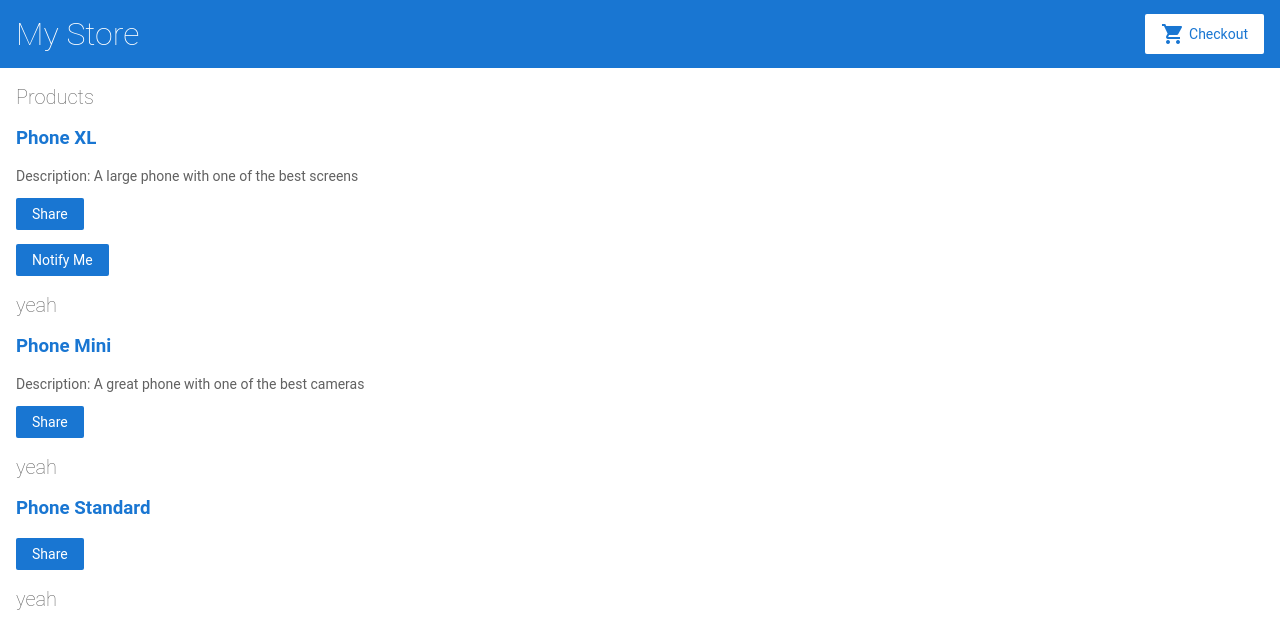
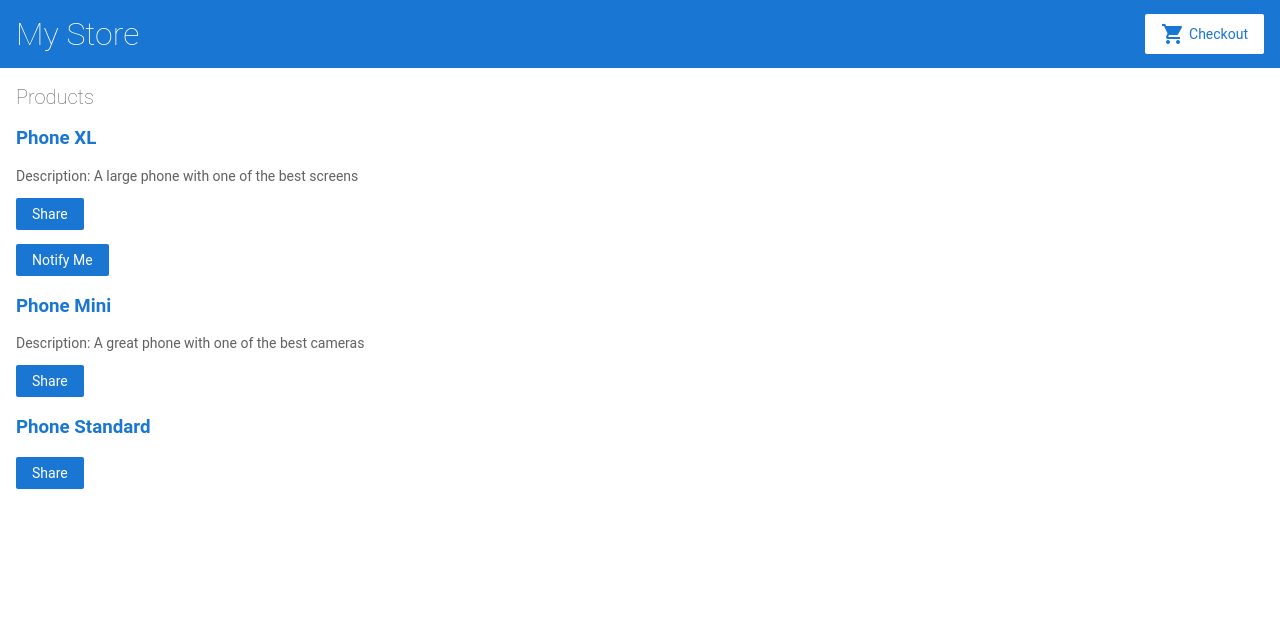
Before and after one commit to oreoxkidd/angular-3-28-2023, an Angular app: page / in a window 1280 px wide. Shown: the top 644 px of the page. Built offline with nearby package versions, Linux system fonts and the light colour scheme.

Commit message:
Update product-alerts.component.html

```diff
--- a/src/app/product-alerts/product-alerts.component.html
+++ b/src/app/product-alerts/product-alerts.component.html
@@ -1,4 +1,3 @@
 <p *ngIf= "product && product.price > 700">
   <button type="button" (click)="notify.emit()">Notify Me</button>
 </p>
-<h2>yeah</h2>
```
